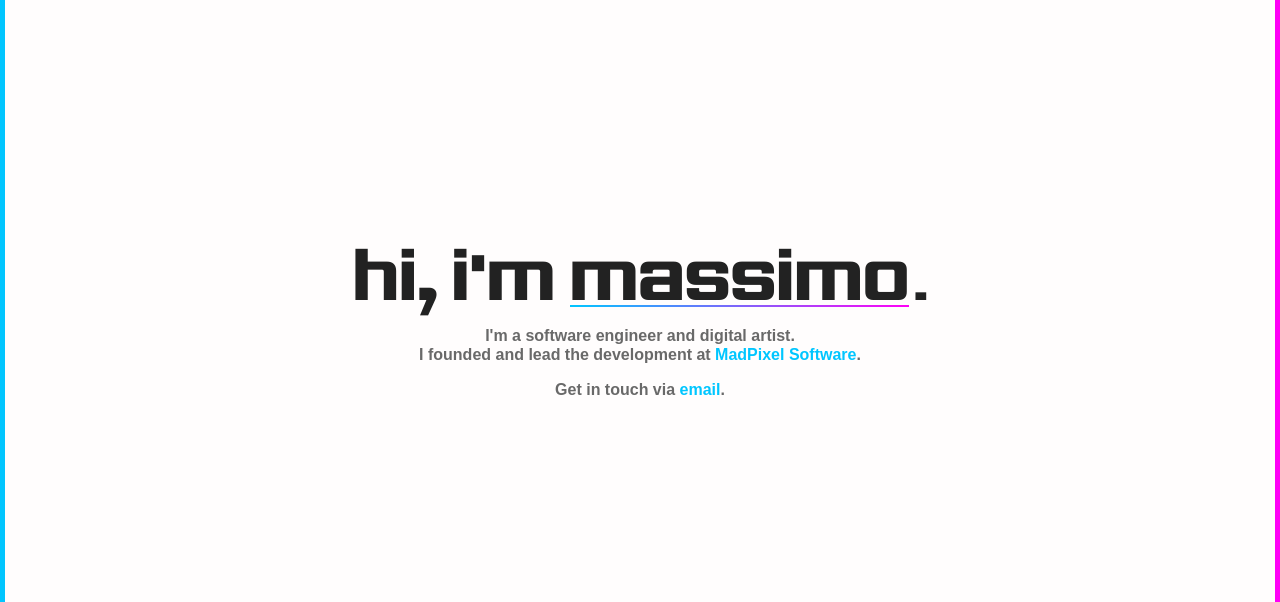
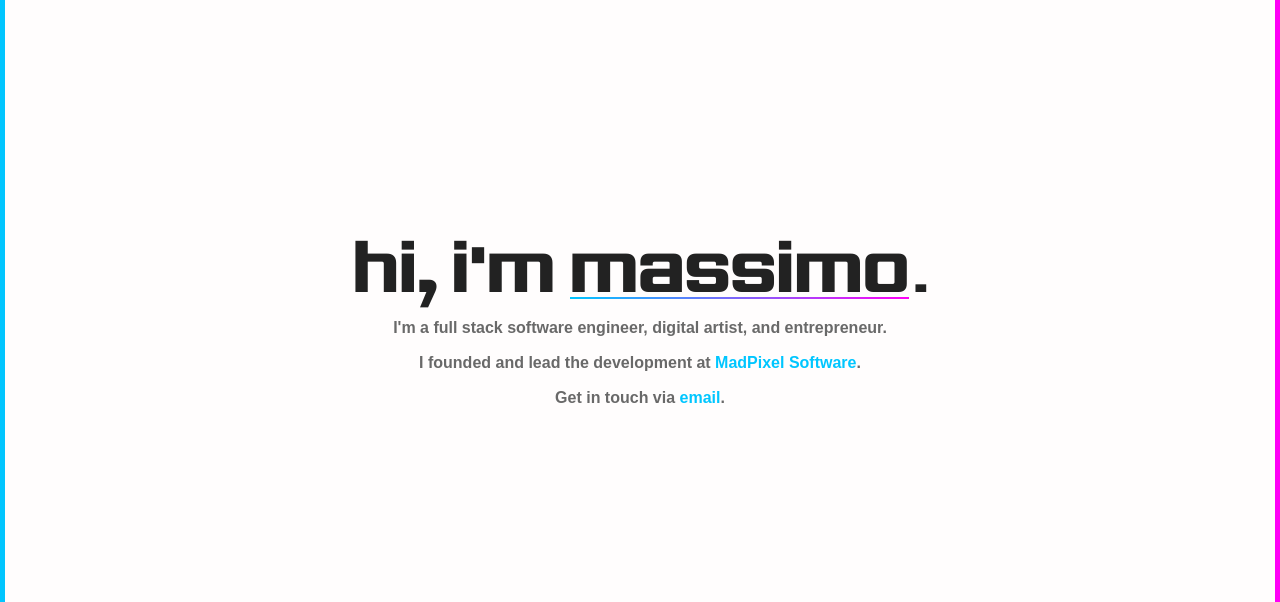
Before and after one commit to madlitch/portfolio, a Python web app: template app/templates/index.html in a window 1280 px wide. Shown: the part 998-1600 px from the top of the page. Run offline with Jinja, Linux system fonts and the light colour scheme; the template is opened without the code that fills it, so the values that code supplies are empty; some web fonts are replaced.

Commit message:
- changed default work tab to current - changed intro text - updated technical skills - added professional tab

```diff
--- a/app/templates/index.html
+++ b/app/templates/index.html
@@ -12,7 +12,7 @@
     <meta name="description" content="Software engineer, entrepreneur, digital artist">
     <link rel="stylesheet" href="/static/stylesheet.css">
 </head>
-<body onload="checkPathAndSwitchTab(); switchWorkFilter('highlight'); start();">
+<body onload="checkPathAndSwitchTab(); switchWorkFilter('current'); start();">
 <nav class="navbar navbar-expand-lg bg-dark mx-auto fixed-top" style="display: block; ">
     <div class="container mx-auto"
          style=" padding: 0; background-image: linear-gradient(90deg, #00C6FF, #FF00F6); background-size: 100vw; background-position: center">
@@ -79,9 +79,12 @@
                         </div>
                         <h1 class="d-inline m-0 p-0">.</h1>
                     </div>
-                    <h6 class="fw-900 grey">I'm a software engineer and digital artist. <br>
+                    <h6 class="fw-900 grey">I'm a full stack software engineer, digital artist, and entrepreneur.
+                    </h6>
+                    <div class="my-3"></div>
+                    <h6 class="fw-900 grey">
                         I founded and lead the development at <a target="_blank" href="https://madpixel.software/">MadPixel
-                            Software</a>.
+                        Software</a>.
                     </h6>
                     <div class="my-3"></div>
                     <h6 class="fw-900 grey">Get in touch via <a
@@ -181,16 +184,24 @@
                             </div>
                             <div class="d-flex align-items-center justify-content-center">
                                 <div class="text-end w-100 my-2">
-                                    <h5 class="m-0 lh-1 fw-900">Frameworks & Libraries</h5>
-                                    <p class="m-0 fw-600 grey">FastAPI, Flask, React, Node.js, Electron, Flutter</p>
+                                    <h5 class="m-0 lh-1 fw-900">Frameworks</h5>
+                                    <p class="m-0 fw-600 grey">React, Next.js, FastAPI, Flask, Node.js, Electron,
+                                        Flutter</p>
                                 </div>
                             </div>
                             <div class="d-flex align-items-center justify-content-center">
                                 <div class="text-end w-100 my-2">
-                                    <h5 class="m-0 lh-1 fw-900">Tools & Technologies</h5>
-                                    <p class="m-0 fw-600 grey">Git, IntelliJ Suite, Docker, PostgreSQL, MySQL, SQLite,
-                                        SQLAlchemy, Sequelize, OnShape, Solidworks, AutoCAD, FDM Printing, GCP, AWS,
-                                        ChatGPT, FFMpeg, Photoshop, Raspberry Pi, Arduino</p>
+                                    <h5 class="m-0 lh-1 fw-900">Technologies</h5>
+                                    <p class="m-0 fw-600 grey">Docker, PostgreSQL, MySQL, SQLite,
+                                        SQLAlchemy, Prisma, Sequelize, Raspberry Pi, Arduino</p>
+                                </div>
+                            </div>
+                            <div class="d-flex align-items-center justify-content-center">
+                                <div class="text-end w-100 my-2">
+                                    <h5 class="m-0 lh-1 fw-900">Tools & Platforms</h5>
+                                    <p class="m-0 fw-600 grey">Git, IntelliJ Suite, OnShape, Solidworks, AutoCAD, FDM
+                                        Printing, Microsoft Azure, Google Cloud Platform, LLMs, FFMpeg, Photoshop
+                                    </p>
                                 </div>
                             </div>
                         </div>
@@ -242,6 +253,11 @@
                          onclick="switchWorkFilter('current')">
                         <h5 class="m-0 p-0 bg-dark text-lowercase">Current</h5>
                         <div class="underline-highlight zero-width current"></div>
+                    </div>
+                    <div class="d-inline-block mx-4 filter-button"
+                         onclick="switchWorkFilter('professional')">
+                        <h5 class="m-0 p-0 bg-dark text-lowercase">Professional</h5>
+                        <div class="underline-highlight zero-width professional"></div>
                     </div>
                     <div class="d-inline-block mx-4 filter-button"
                          onclick="switchWorkFilter('school')">
```
